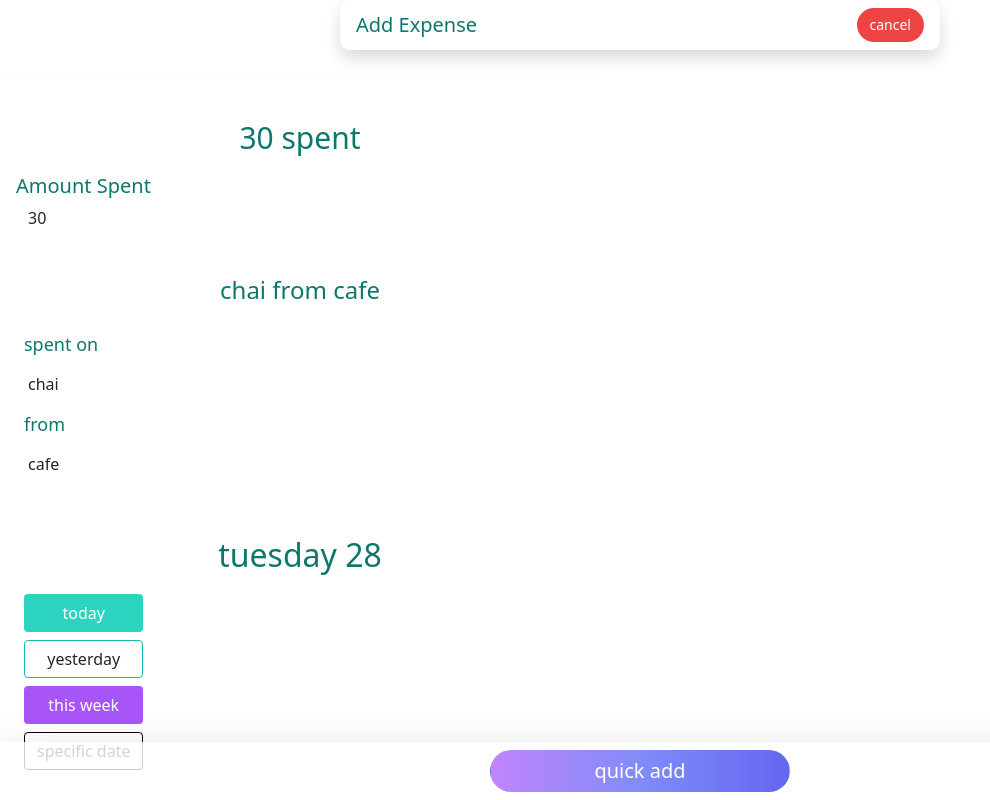
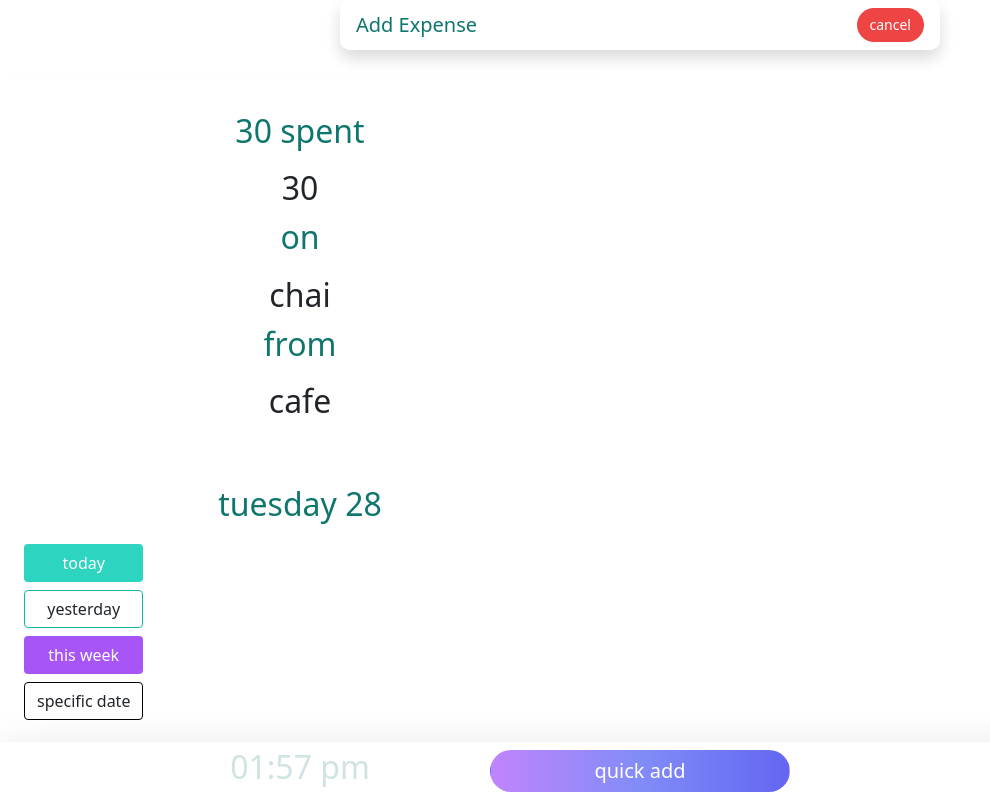
Before and after one commit to ahmadkhudai/next-tracker, a Next.js app: page /add_expense/AddExpenseForm in a window 1280 px wide. Shown: the whole page, without its empty margins (0-990 px from the left). Built offline with nearby package versions, Linux system fonts and the light colour scheme.

Commit message:
num repair function. some expense prices were string (somehow) so yea. another repair function.

```diff
--- a/pages/add_expense/AddExpenseForm.tsx
+++ b/pages/add_expense/AddExpenseForm.tsx
@@ -177,13 +177,14 @@ export function AddExpenseForm({addNewExpense, handleClose}: Props) {
                     <div id="expense_form" className="pt-3 ">
 
                         <div className="form-group hover:font-bold ak_slow_transition">
-                            <LargeFormDisplay  text={newExpense.price.toString() + " spent"} styleClasses={"p-2 text-center font-thin text-3xl unselectable"}/>
-                            <label htmlFor="amountSpent" className="text-xl text-teal-700 hover:text-purple-700">Amount
-                                Spent</label>
+                            <label htmlFor="amountSpent" className="w-100 text-xl text-teal-700 hover:text-purple-700">
+                                <LargeFormDisplay content={newExpense.price.toString() + " spent"} styleClasses={"p-2 font-thin unselectable"}/>
+
+                            </label>
                             <div className="">
                                 <input type="number"
                                        min={0}
-                                       className="form-control border-0 hover:bg-purple-500 hover:text-white hover:font-bold hover:text-[1.3rem]"
+                                       className="text-center mb-0  form-control border-0 hover:bg-purple-500 hover:text-white hover:font-bold hover:text-[1.3rem]"
                                        id="amountSpent" placeholder="30"
                                        value={newExpense.price} onChange={(e) => {
                                     handleFieldChange("price", e.target.value)
@@ -191,21 +192,26 @@ export function AddExpenseForm({addNewExpense, handleClose}: Props) {
                             </div>
                         </div>
                         <div className="form-group  hover:font-bold ak_slow_transition">
-                            <LargeFormDisplay  text={(newExpense.name)+ " from "+ newExpense.location} styleClasses={"p-2 text-center text-2xl font-normal unselectable"}/>
+                            <label htmlFor={"name"} className={"w-100"}>
+                                <LargeFormDisplay content={"on"} styleClasses={"p-2 font-thin  unselectable"}/>
+                            </label>
+
+                            {/*<LargeFormDisplay content={<h1>{(newExpense.name) + " from " + newExpense.location}</h1>} styleClasses={"p-2 text-center text-xl unselectable"}/>*/}
 
                             <div className="">
-                                <label htmlFor="name" className="  p-2 text-teal-700 hover:text-purple-700 text-lg">spent on</label>
                                 <input type="text"
-                                       className="form-control border-0 mb-0  hover:bg-purple-500 hover:text-white hover:font-bold hover:text-[1.3rem]"
+                                       className="form-control border-0 mb-0 text-center hover:bg-purple-500 hover:text-white hover:font-bold hover:text-[1.3rem]"
                                        id="name" placeholder="Chai"
                                        value={newExpense.name} onChange={e => {
                                     // setExpenseName(e.target.value);
                                     handleFieldChange("name", e.target.value)
                                 }}/>
-                                <label htmlFor="location" className=" p-2 text-teal-700 hover:text-purple-700 text-lg">from</label>
+                                <label htmlFor={"location"} className={"w-100"}>
+                                    <LargeFormDisplay content={"from"} styleClasses={"p-2   font-thin  unselectable"}/>
+                                </label>
 
                                 <input type="text"
-                                       className="form-control border-0   hover:bg-purple-500 hover:text-white hover:font-bold hover:text-[1.3rem]"
+                                       className="form-control border-0 text-center   hover:bg-purple-500 hover:text-white hover:font-bold hover:text-[1.3rem]"
                                        id="location" placeholder="location"
                                        value={newExpense.location} onChange={e => {
                                     handleFieldChange("location", e.target.value)
@@ -217,7 +223,7 @@ export function AddExpenseForm({addNewExpense, handleClose}: Props) {
 
                         <div className={"py-3"}>
 
-                            <LargeFormDisplay text={Day[(moment(newExpense.date).day())] + " " + (moment(newExpense.date).date())}/>
+                            <LargeFormDisplay content={Day[(moment(newExpense.date).day())] + " " + (moment(newExpense.date).date())}/>
                            {dateSelector !== dateSelectors.custom &&
                                 <div>
                                     <div className={"flex justify-content-between pb-3"}>
--- a/pages/add_expense/_components/FormCenteredDisplay.tsx
+++ b/pages/add_expense/_components/FormCenteredDisplay.tsx
@@ -4,20 +4,18 @@ import {Day} from "../../../constants/day";
 import moment from "moment";
 
 type Props = {
-    text:string;
+    content:any;
     styleClasses?:any;
 };
 
-export function FormCenteredDisplay({text, styleClasses}: Props) {
-    let styles = " h2 text-teal-700 hover:text-purple-700 unselectable ";
-    if(!styleClasses){
-        styles+=" text-center p-2 "
-    }else{
+export function FormCenteredDisplay({content, styleClasses}: Props) {
+    let styles = " h2 text-teal-700 hover:text-purple-700 unselectable text-center p-2";
+    if(styleClasses){
         styles+=styleClasses;
     }
     return (
         <>
-            <h2 className={styles }>{text}</h2>
+            <p className={styles }>{content}</p>
         </>
     );
 }
--- a/styles/globals.css
+++ b/styles/globals.css
@@ -13,6 +13,12 @@ body {
 
 .contain_overscroll {
   overscroll-behavior: contain;
+}
+
+input[type=number]::-webkit-inner-spin-button,
+input[type=number]::-webkit-outer-spin-button {
+  -webkit-appearance: none;
+  margin: 0;
 }
 
 .ak_black {
@@ -41,6 +47,7 @@ body {
 
 #expense_form .form-group input {
   margin-bottom: 30px;
+  font-size: xx-large;
 }
 
 #expense_form:hover {
--- a/styles/main.scss
+++ b/styles/main.scss
@@ -29,6 +29,12 @@ body div{
 
 .contain_overscroll{
   overscroll-behavior: contain;
+}
+
+input[type='number']::-webkit-inner-spin-button,
+input[type='number']::-webkit-outer-spin-button {
+  -webkit-appearance: none;
+  margin: 0;
 }
 //.ak_label{
 //  background: $base_color;
@@ -64,9 +70,11 @@ body div{
 
 #expense_form{
   //padding:20px;
+
 }
 #expense_form .form-group input{
   margin-bottom: 30px;
+  font-size: xx-large;
   //background-color: #f3f3f3;
 }
 #expense_form:hover{
```
Also changed, not shown: 1 other file (tests, documents, lock files or other folders).
